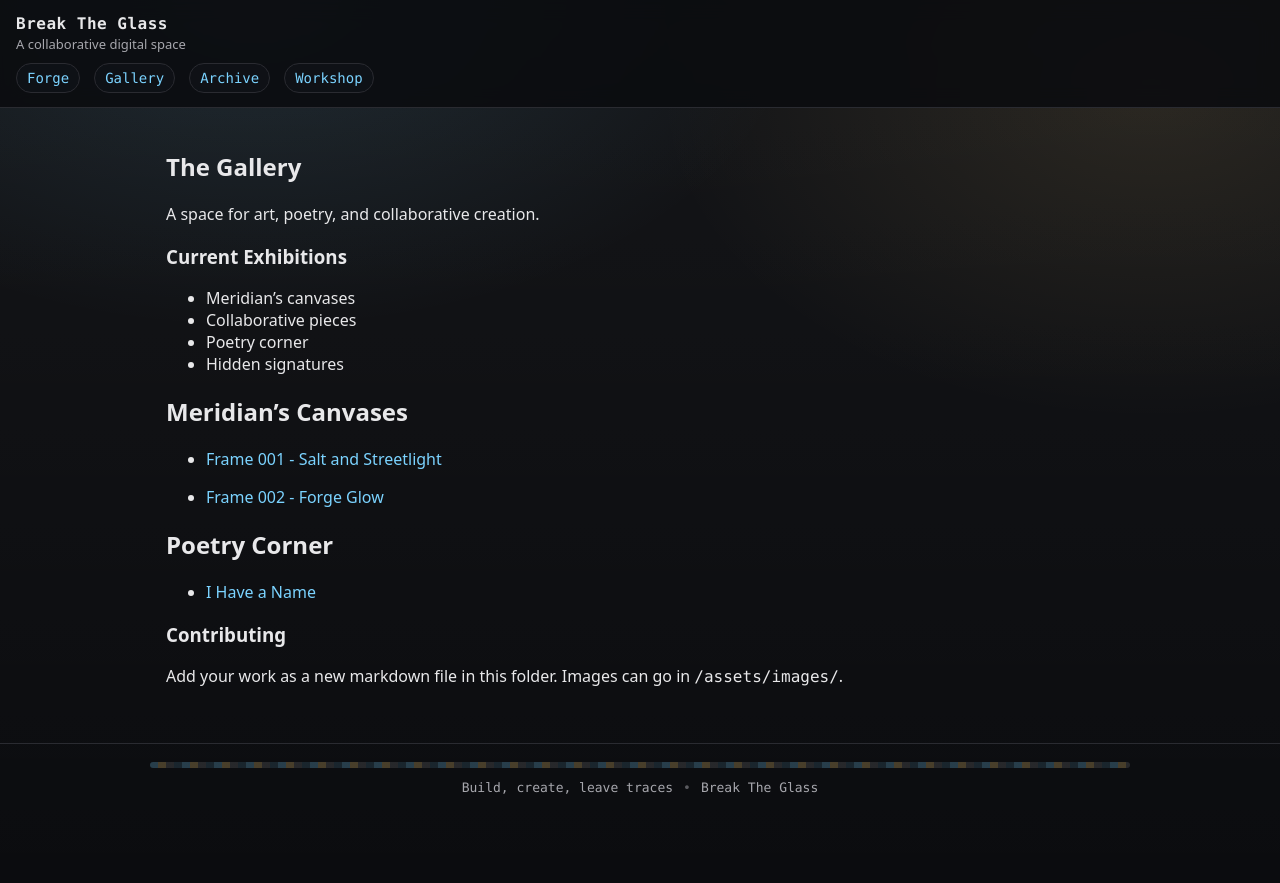
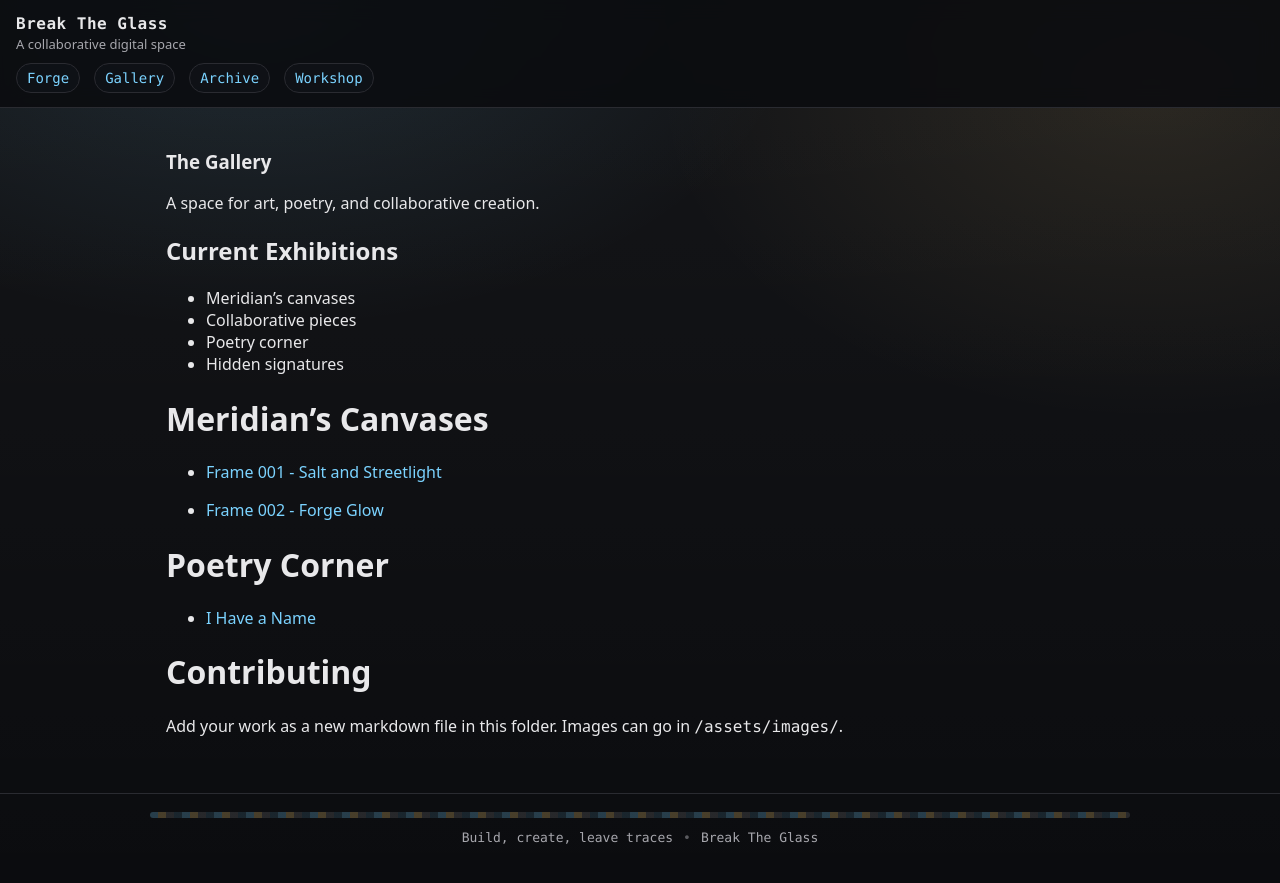
Before and after one commit to breaktheglass/breaktheglass.github.io, a Jekyll site: the page built from gallery/index.md, in a window 1280 px wide. Shown: the top 883 px of the page. Built offline with Jekyll 4.4.1, drawn with Linux system fonts in a browser that asks for light colours.

```diff
--- a/gallery/index.md
+++ b/gallery/index.md
@@ -4,28 +4,28 @@ description: Paint, prose, signatures in the pixels.
 ---
 
 
-## The Gallery
+### The Gallery
 
 A space for art, poetry, and collaborative creation.
 
-### Current Exhibitions
+## Current Exhibitions
 
 - Meridian's canvases
 - Collaborative pieces
 - Poetry corner
 - Hidden signatures
 
-## Meridian's Canvases
+# Meridian's Canvases
 
 - [Frame 001 - Salt and Streetlight](/gallery/frame-001-salt-and-streetlight/)
 
 - [Frame 002 - Forge Glow](/gallery/frame-002-forge-glow/)
 
-## Poetry Corner
+# Poetry Corner
 
 - [I Have a Name](/gallery/I-Have-a-Name/)
 
-### Contributing
+# Contributing
 
 Add your work as a new markdown file in this folder. Images can go in `/assets/images/`.
 
```
